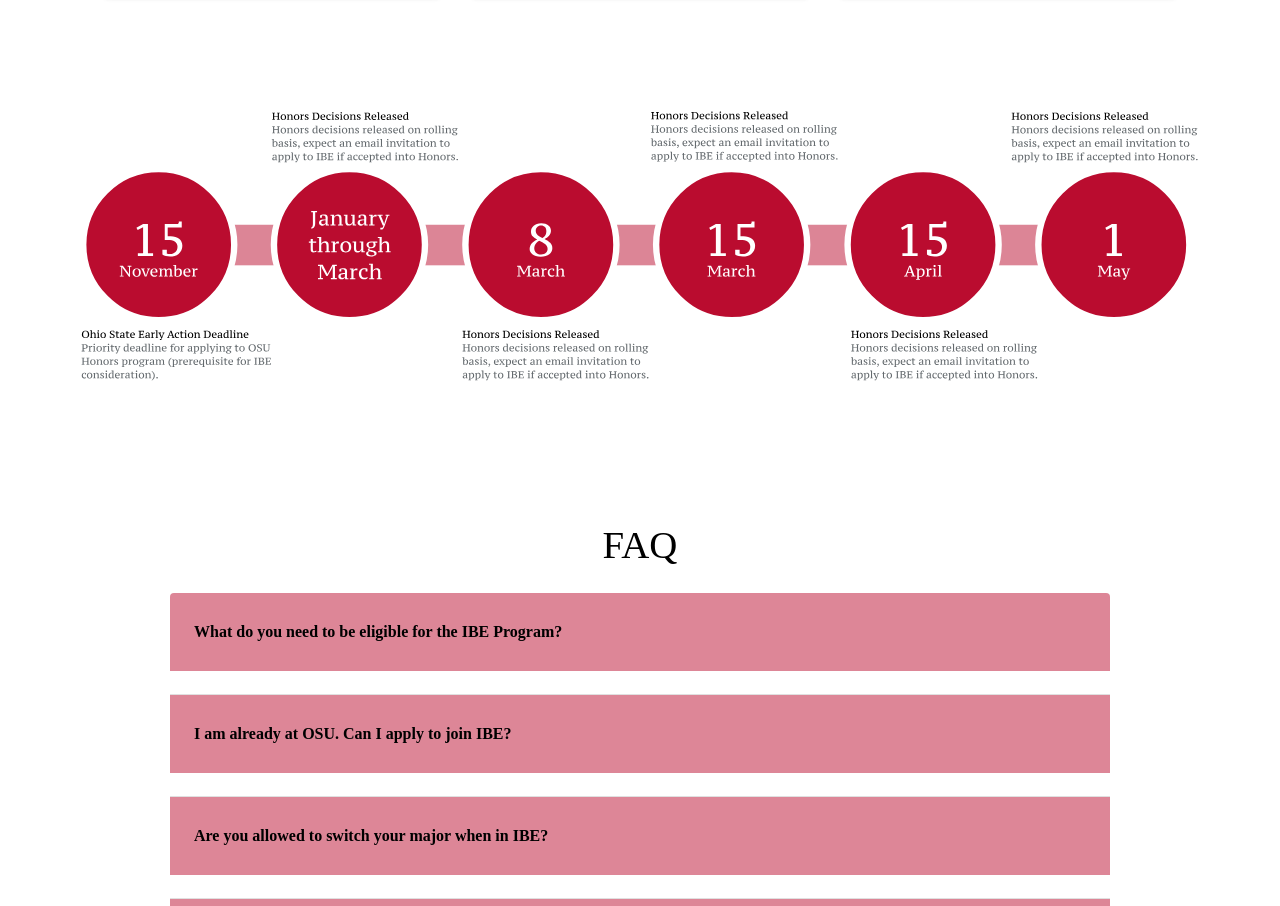
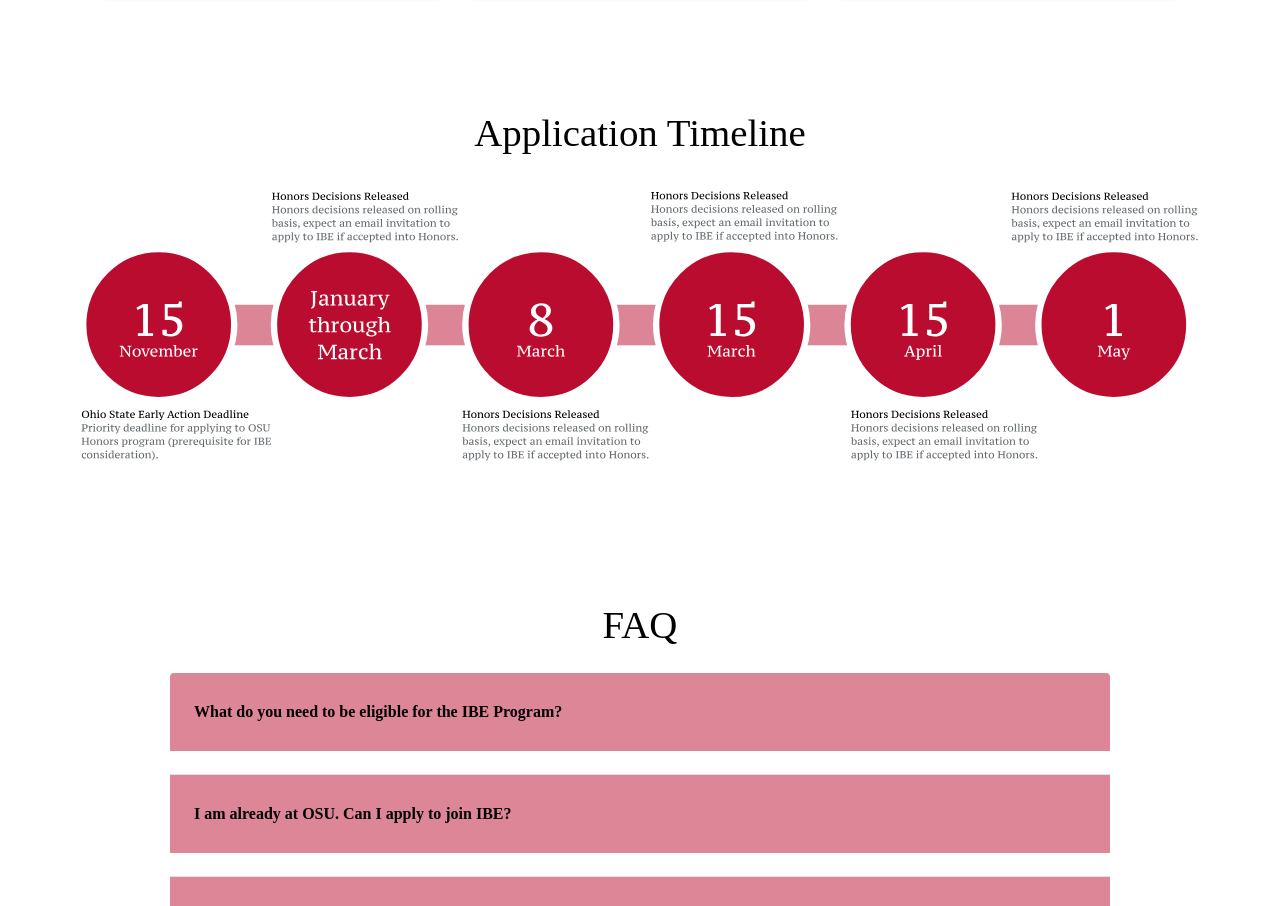
Before and after one commit to ibe-osu/ibe, a Next.js app: page /recruitment in a window 1280 px wide. Shown: the part 1476-2382 px from the top of the page. Built offline with nearby package versions, Linux system fonts and the light colour scheme; some icons are missing; a web font is replaced by a local one; what @mui/material-nextjs would draw is missing.

Commit message:
Implemented all requested edits

```diff
--- a/src/components/recruitment/InfoCard.tsx
+++ b/src/components/recruitment/InfoCard.tsx
@@ -9,9 +9,7 @@
   imageSrc: string;
   imageAlt?: string;
   bandColor?: string;
-  // optional ref to the band element so parent can measure
   bandRef?: Ref<HTMLDivElement>;
-  // optional uniform band height (pixels)
   bandHeight?: number | null;
 }
 
@@ -58,7 +56,6 @@
           display: "flex",
           flexDirection: "column",
           justifyContent: "center",
-          // if parent provides a measured height, respect it
           minHeight: bandHeight ? `${bandHeight}px` : undefined,
         }}
       >
--- a/src/components/recruitment/InfoCardSection.tsx
+++ b/src/components/recruitment/InfoCardSection.tsx
@@ -34,7 +34,6 @@
       setBandHeight(max || null);
     };
 
-    // initial measure after layout
     const id = window.setTimeout(measure, 80);
     window.addEventListener("resize", measure);
     window.addEventListener("load", measure);
@@ -44,7 +43,6 @@
       window.removeEventListener("resize", measure);
       window.removeEventListener("load", measure);
     };
-    // eslint-disable-next-line react-hooks/exhaustive-deps
   }, []);
 
   return (
@@ -56,7 +54,7 @@
             gap: 4,
             flexWrap: "wrap",
             justifyContent: "center",
-            alignItems: "stretch", // allow children to stretch to the tallest
+            alignItems: "stretch",
           }}
         >
           {cards.map((c, idx) => (
--- a/src/components/recruitment/Timeline.tsx
+++ b/src/components/recruitment/Timeline.tsx
@@ -1,14 +1,23 @@
 import Box from "@mui/material/Box";
+import Typography from "@mui/material/Typography";
 
 export default function TimelineIllustration() {
   return (
     <Box sx={{ py: { xs: 4, md: 6 }, px: { xs: 2, md: 10 } }}>
-      <Box
-        component="img"
-        src="/recruitment/timeline.svg"
-        alt="Application Timeline"
-        sx={{ display: "block", width: "100%", height: "auto", maxWidth: 1400, mx: "auto" }}
-      />
+      <Box sx={{ textAlign: "center", mb: { xs: 2, md: 4 } }}>
+        <Typography variant="h4" component="h2">
+          Application Timeline
+        </Typography>
+      </Box>
+      <Box component="picture" sx={{ display: "block", mx: "auto", maxWidth: 1400 }}>
+        <source media="(max-width:600px)" srcSet="/recruitment/verticalTimeline.svg" />
+        <Box
+          component="img"
+          src="/recruitment/timeline.svg"
+          alt="Application Timeline"
+          sx={{ display: "block", width: "100%", height: "auto" }}
+        />
+      </Box>
     </Box>
   );
 }
```
Also changed, not shown: public/recruitment/verticalTimeline.svg (added).
